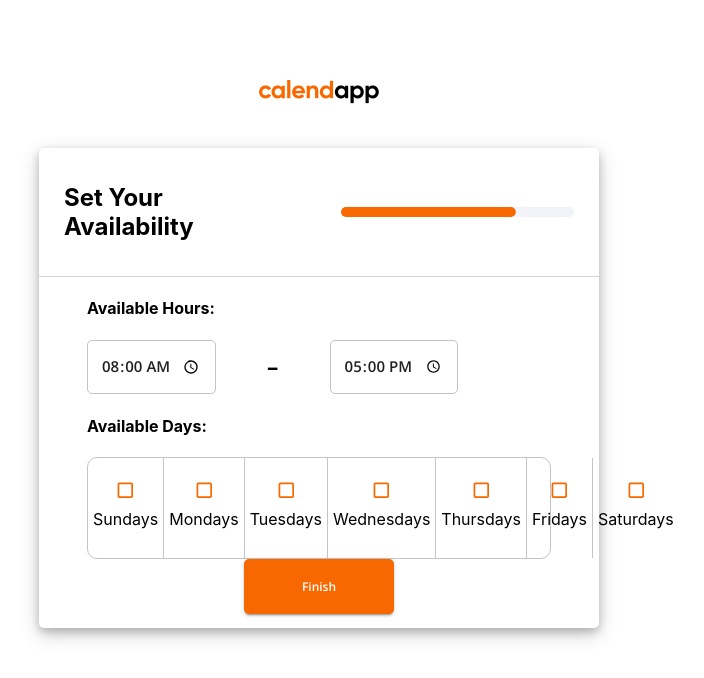
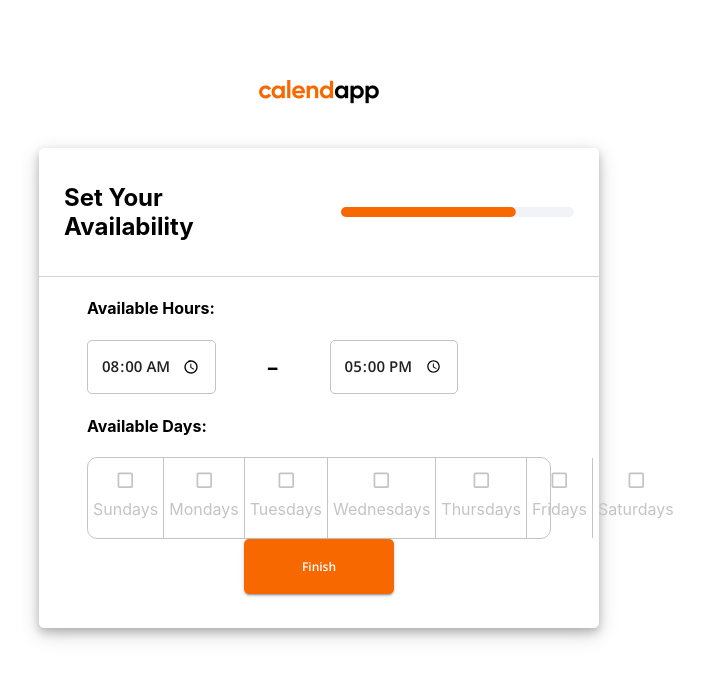
Before and after one commit to hatchways/team-long-john, a React (Create React App) app in the folder client/: page /availability in a window 1280 px wide. Shown: the top 678 px of the page, without its empty margins (321-1025 px from the left). Built offline with nearby package versions, Linux system fonts and the light colour scheme.

Commit message:
Updated styling for Availability component

```diff
--- a/client/src/pages/Onboarding/Availability/Availability.tsx
+++ b/client/src/pages/Onboarding/Availability/Availability.tsx
@@ -34,38 +34,41 @@ const Availability = (): JSX.Element => {
   };
 
   const renderCheckboxes = days.map((day: string, idx: number) => {
+    // Conditionally renders disabled/enabled checkboxes
+    const isEnabled = openDays[idx] === day;
+
     // Pulling out the first and last box so we can customize the first and last box borders
     if (idx === 0) {
       return (
-        <Box
-          key={day}
-          width={150}
-          height={100}
-          className={classes.checkbox}
-          style={{ borderRight: '1px solid #c4c4c4' }}
-        >
-          <Checkbox onChange={(e) => handleChangeDays(e, idx)} value={day} style={{ color: '#F76900' }} />
-          <p style={{ marginTop: '0px' }}>{day}</p>
+        <Box key={day} className={classes.checkboxContainer} style={{ borderRight: '1px solid #c4c4c4' }}>
+          <Checkbox
+            value={day}
+            onChange={(e) => handleChangeDays(e, idx)}
+            className={isEnabled ? classes.enabledCheckbox : classes.disabledCheckbox}
+          />
+          <p className={isEnabled ? classes.enabledCheckboxText : classes.disabledCheckboxText}>{day}</p>
         </Box>
       );
     } else if (idx === days.length - 1) {
       return (
-        <Box key={day} width={150} height={100} className={classes.checkbox} style={{ borderRight: '0px' }}>
-          <Checkbox onChange={(e) => handleChangeDays(e, idx)} value={day} style={{ color: '#F76900' }} />
-          <p style={{ marginTop: '0px' }}>{day}</p>
+        <Box key={day} className={classes.checkboxContainer} style={{ borderRight: '0px' }}>
+          <Checkbox
+            value={day}
+            onChange={(e) => handleChangeDays(e, idx)}
+            className={isEnabled ? classes.enabledCheckbox : classes.disabledCheckbox}
+          />
+          <p className={isEnabled ? classes.enabledCheckboxText : classes.disabledCheckboxText}>{day}</p>
         </Box>
       );
     } else {
       return (
-        <Box
-          key={day}
-          width={150}
-          height={100}
-          className={classes.checkbox}
-          style={{ borderRight: '1px solid #c4c4c4' }}
-        >
-          <Checkbox onChange={(e) => handleChangeDays(e, idx)} value={day} style={{ color: '#F76900' }} />
-          <p style={{ marginTop: '0px' }}>{day}</p>
+        <Box key={day} className={classes.checkboxContainer} style={{ borderRight: '1px solid #c4c4c4' }}>
+          <Checkbox
+            value={day}
+            onChange={(e) => handleChangeDays(e, idx)}
+            className={isEnabled ? classes.enabledCheckbox : classes.disabledCheckbox}
+          />
+          <p className={isEnabled ? classes.enabledCheckboxText : classes.disabledCheckboxText}>{day}</p>
         </Box>
       );
     }
@@ -74,9 +77,9 @@ const Availability = (): JSX.Element => {
   return (
     <Box mt={5} className={classes.page}>
       <CalendAppLogo />
-      <Box className={classes.formBox}>
+      <Box className={classes.formContainer}>
         <OnboardingHeader headerText="Set Your Availability" progressValue={75} />
-        <Box className={classes.formItemsBox}>
+        <Box className={classes.formItemsContainer}>
           <Box mx={6}>
             <h4>Available Hours:</h4>
           </Box>
@@ -112,7 +115,7 @@ const Availability = (): JSX.Element => {
             {renderCheckboxes}
           </Box>
         </Box>
-        <Box mb={3} className={classes.buttonBox}>
+        <Box mb={3} className={classes.button}>
           <Button onClick={handleClickFinish} variant="contained" className={classes.finish}>
             Finish
           </Button>
--- a/client/src/pages/Onboarding/Availability/useStyles.ts
+++ b/client/src/pages/Onboarding/Availability/useStyles.ts
@@ -8,7 +8,7 @@ const useStyles = makeStyles(() => ({
     flexDirection: 'column',
     alignItems: 'center',
   },
-  formBox: {
+  formContainer: {
     borderRadius: 5,
     height: '60vh',
     width: '70vh',
@@ -17,7 +17,7 @@ const useStyles = makeStyles(() => ({
     flexDirection: 'column',
     alignItems: 'center',
   },
-  formItemsBox: {
+  formItemsContainer: {
     width: '100%',
     height: '100%',
     borderTop: '1px solid lightgrey',
@@ -26,14 +26,29 @@ const useStyles = makeStyles(() => ({
     display: 'flex',
     alignItems: 'center',
   },
-  checkbox: {
+  checkboxContainer: {
+    height: '80px',
+    width: '100%',
     display: 'flex',
     flexDirection: 'column',
     justifyContent: 'center',
     alignItems: 'center',
-    padding: '0px 5px',
+    padding: '0 5px',
   },
-  buttonBox: {
+  disabledCheckbox: {
+    color: '#c4c4c4 !important',
+  },
+  enabledCheckbox: {
+    color: '#F76900 !important',
+  },
+  disabledCheckboxText: {
+    color: '#c4c4c4',
+    marginTop: '0',
+  },
+  enabledCheckboxText: {
+    marginTop: '0',
+  },
+  button: {
     display: 'flex',
     flexDirection: 'column',
   },
@@ -44,9 +59,6 @@ const useStyles = makeStyles(() => ({
     width: '150px',
     marginBottom: '10px',
   },
-  test: {
-    fontSize: '100px',
-  },
 }));
 
 export default useStyles;
```
